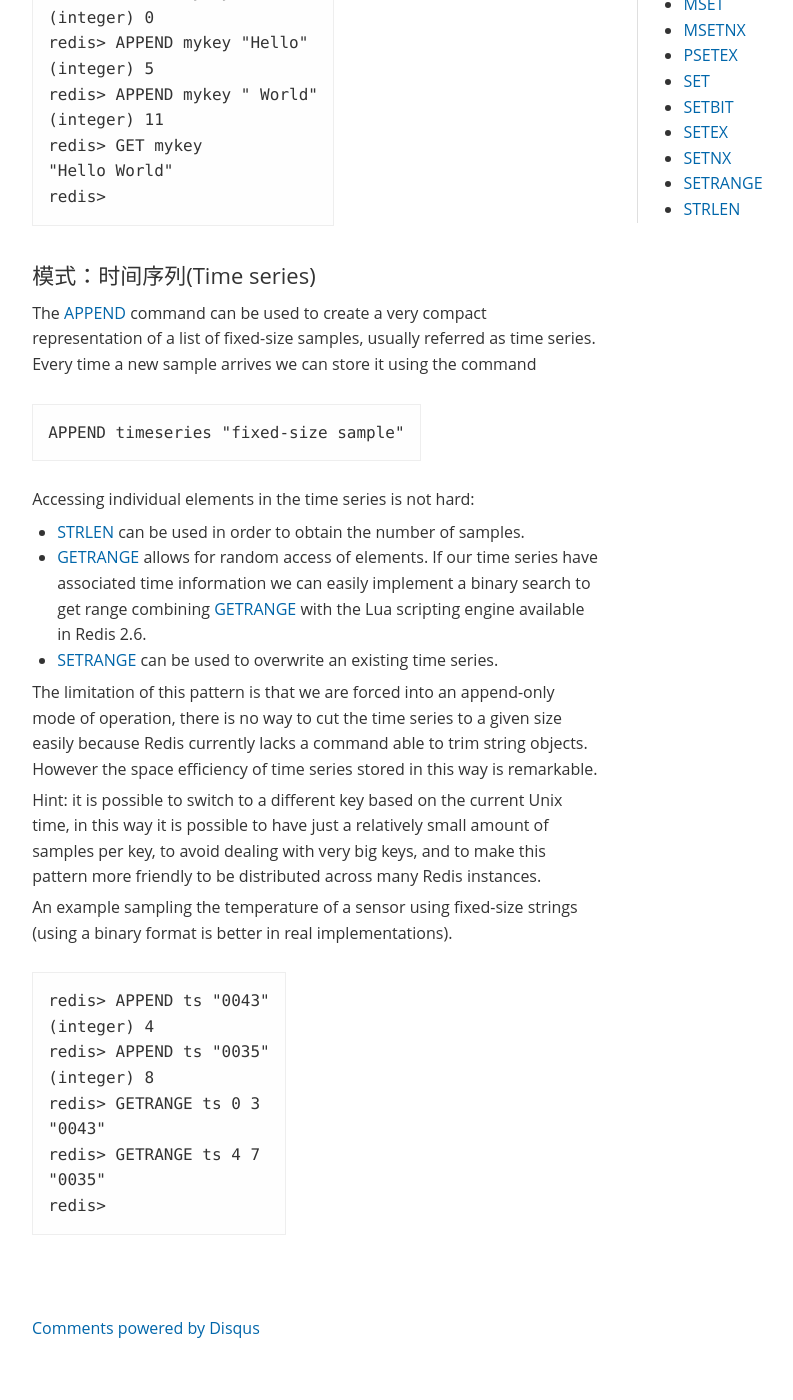
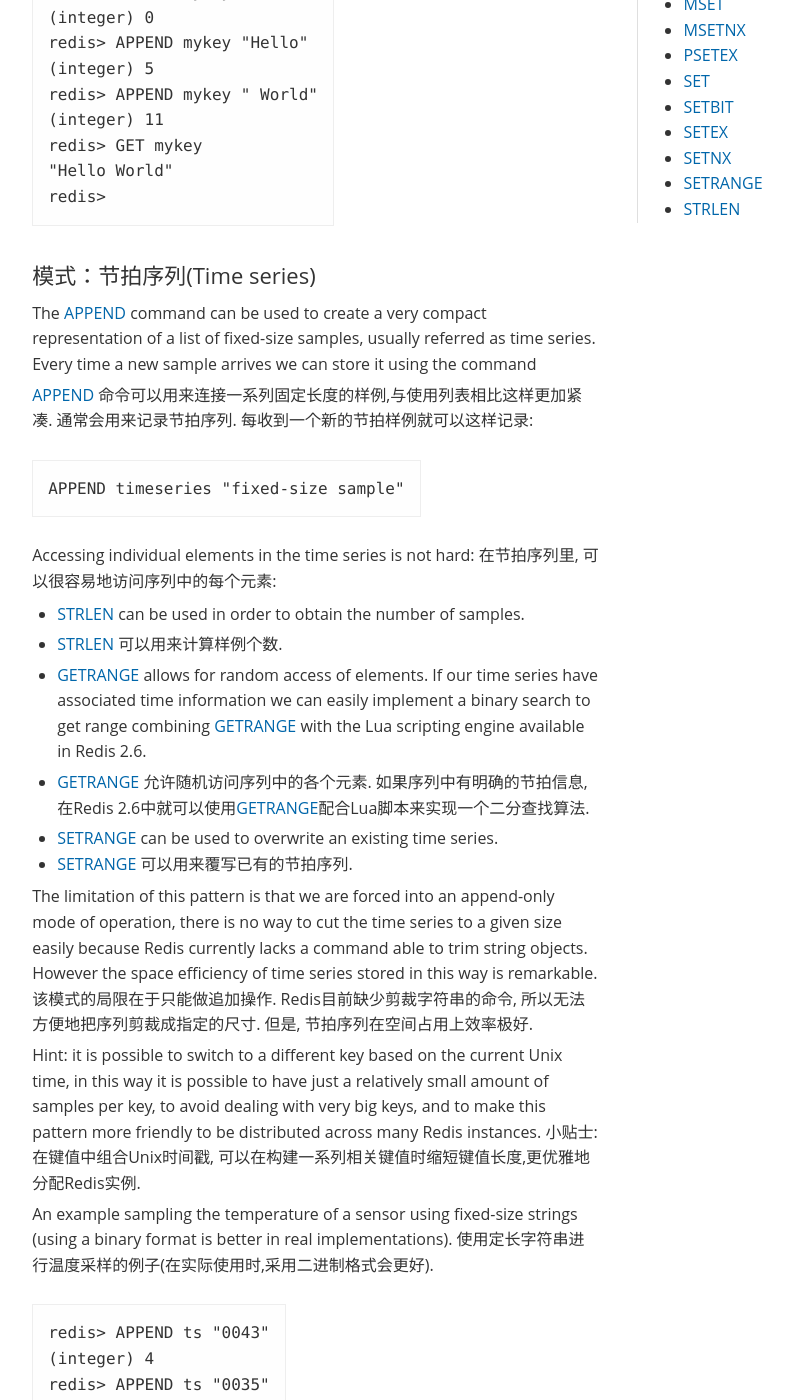
Before and after one commit to rediscn/rediscn, a Jekyll site: the page built from commands/append.md, in a window 1280 px wide and 1400 px high, scrolled down 551 px. Shown: the whole window, without its empty margins (178-971 px from the left). Built offline with Jekyll 4.4.1, drawn with Linux system fonts in a browser that asks for light colours; comment, search, counter and statistics services are not loaded.

Commit message:
string append 节拍序列

```diff
--- a/commands/append.md
+++ b/commands/append.md
@@ -26,23 +26,34 @@ commandsType: strings
 	"Hello World"
 	redis>
 
-## 模式：时间序列(Time series)
+## 模式：节拍序列(Time series)
 
 The [APPEND](/ommands/append.html) command can be used to create a very compact representation of a list of fixed-size samples, usually referred as time series. Every time a new sample arrives we can store it using the command
+
+[APPEND](/ommands/append.html) 命令可以用来连接一系列固定长度的样例,与使用列表相比这样更加紧凑. 通常会用来记录节拍序列. 每收到一个新的节拍样例就可以这样记录:
 
 	APPEND timeseries "fixed-size sample"
 
 Accessing individual elements in the time series is not hard:
+在节拍序列里, 可以很容易地访问序列中的每个元素:
 
 - [STRLEN](commands/strlen.html) can be used in order to obtain the number of samples.
+- [STRLEN](commands/strlen.html) 可以用来计算样例个数.
+
 - [GETRANGE](/commands/getrange.html) allows for random access of elements. If our time series have associated time information we can easily implement a binary search to get range combining [GETRANGE](/commands/getrange.html) with the Lua scripting engine available in Redis 2.6.
+- [GETRANGE](/commands/getrange.html) 允许随机访问序列中的各个元素. 如果序列中有明确的节拍信息, 在Redis 2.6中就可以使用[GETRANGE](/commands/getrange.html)配合Lua脚本来实现一个二分查找算法.
+
 - [SETRANGE](/commands/setrange.html) can be used to overwrite an existing time series.
+- [SETRANGE](/commands/setrange.html) 可以用来覆写已有的节拍序列.
 
 The limitation of this pattern is that we are forced into an append-only mode of operation, there is no way to cut the time series to a given size easily because Redis currently lacks a command able to trim string objects. However the space efficiency of time series stored in this way is remarkable.
+该模式的局限在于只能做追加操作. Redis目前缺少剪裁字符串的命令, 所以无法方便地把序列剪裁成指定的尺寸. 但是, 节拍序列在空间占用上效率极好.
 
 Hint: it is possible to switch to a different key based on the current Unix time, in this way it is possible to have just a relatively small amount of samples per key, to avoid dealing with very big keys, and to make this pattern more friendly to be distributed across many Redis instances.
+小贴士: 在键值中组合Unix时间戳, 可以在构建一系列相关键值时缩短键值长度,更优雅地分配Redis实例.
 
 An example sampling the temperature of a sensor using fixed-size strings (using a binary format is better in real implementations).
+使用定长字符串进行温度采样的例子(在实际使用时,采用二进制格式会更好).
 
 	redis> APPEND ts "0043"
 	(integer) 4
```
